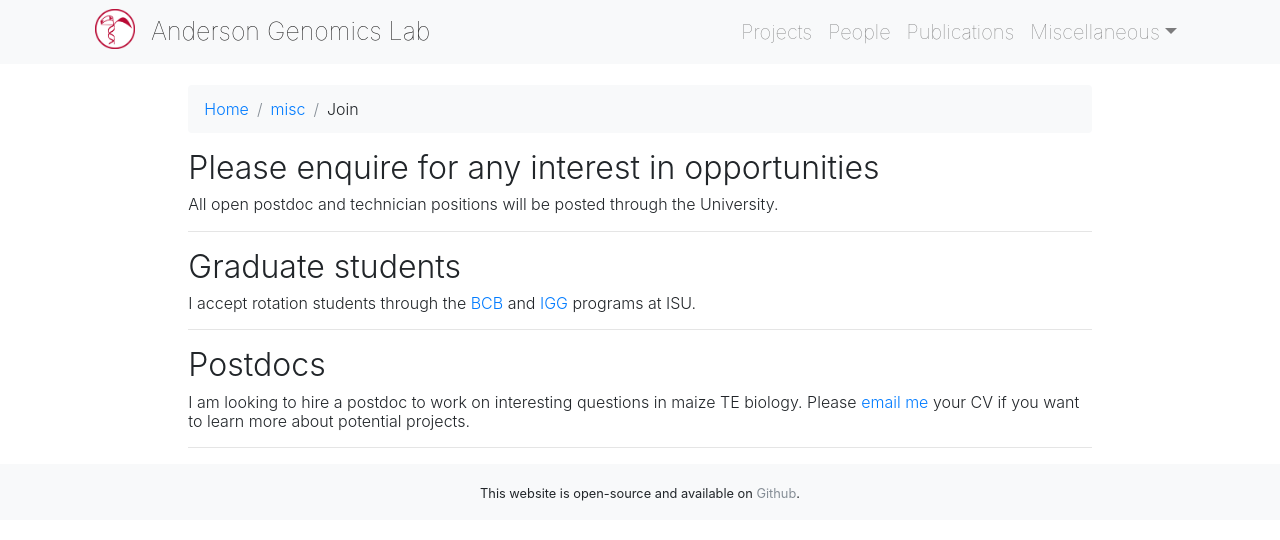
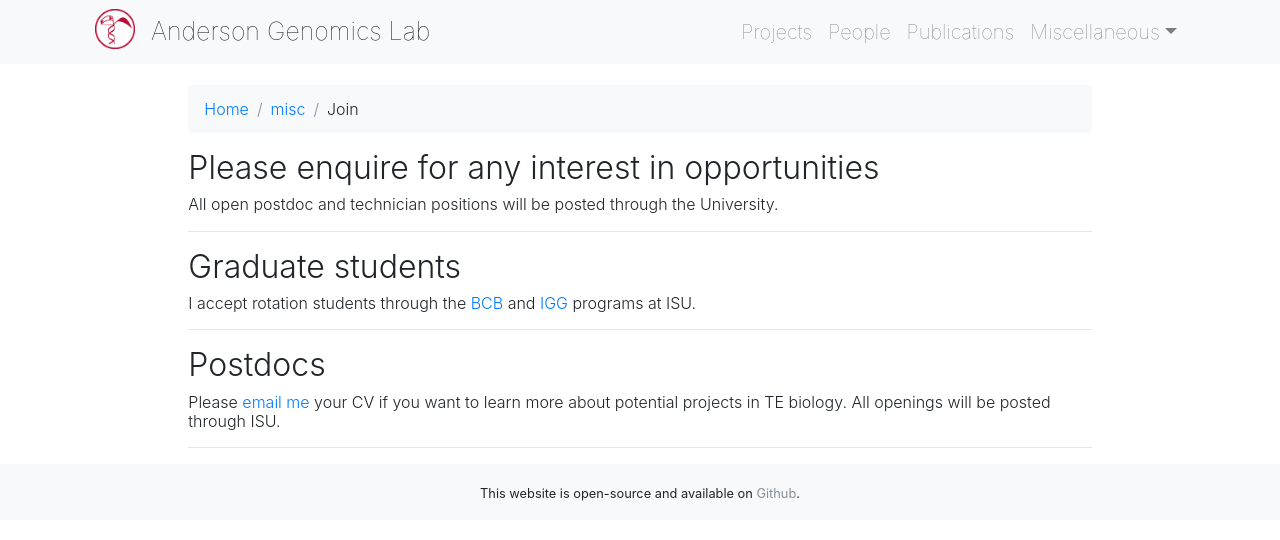
Before and after one commit to andersongenomicslab/andersongenomicslab.github.io, a Jekyll site: the page built from misc/_posts/2010-01-03-join.md, in a window 1280 px wide. Shown: the top 540 px of the page. Built offline with Jekyll 4.4.1, drawn with Linux system fonts in a browser that asks for light colours; nearby versions of some CDN libraries; a style sheet for code colours, icons or effects is not loaded.

Commit message:
Update 2010-01-03-join.md

```diff
--- a/misc/_posts/2010-01-03-join.md
+++ b/misc/_posts/2010-01-03-join.md
@@ -19,7 +19,7 @@ ___
 
 # Postdocs
 
-##### I am looking to hire a postdoc to work on interesting questions in maize TE biology. Please [email me](/misc/contact/) your CV if you want to learn more about potential projects.
+##### Please [email me](/misc/contact/) your CV if you want to learn more about potential projects in TE biology. All openings will be posted through ISU.
 
 
 ___
```
